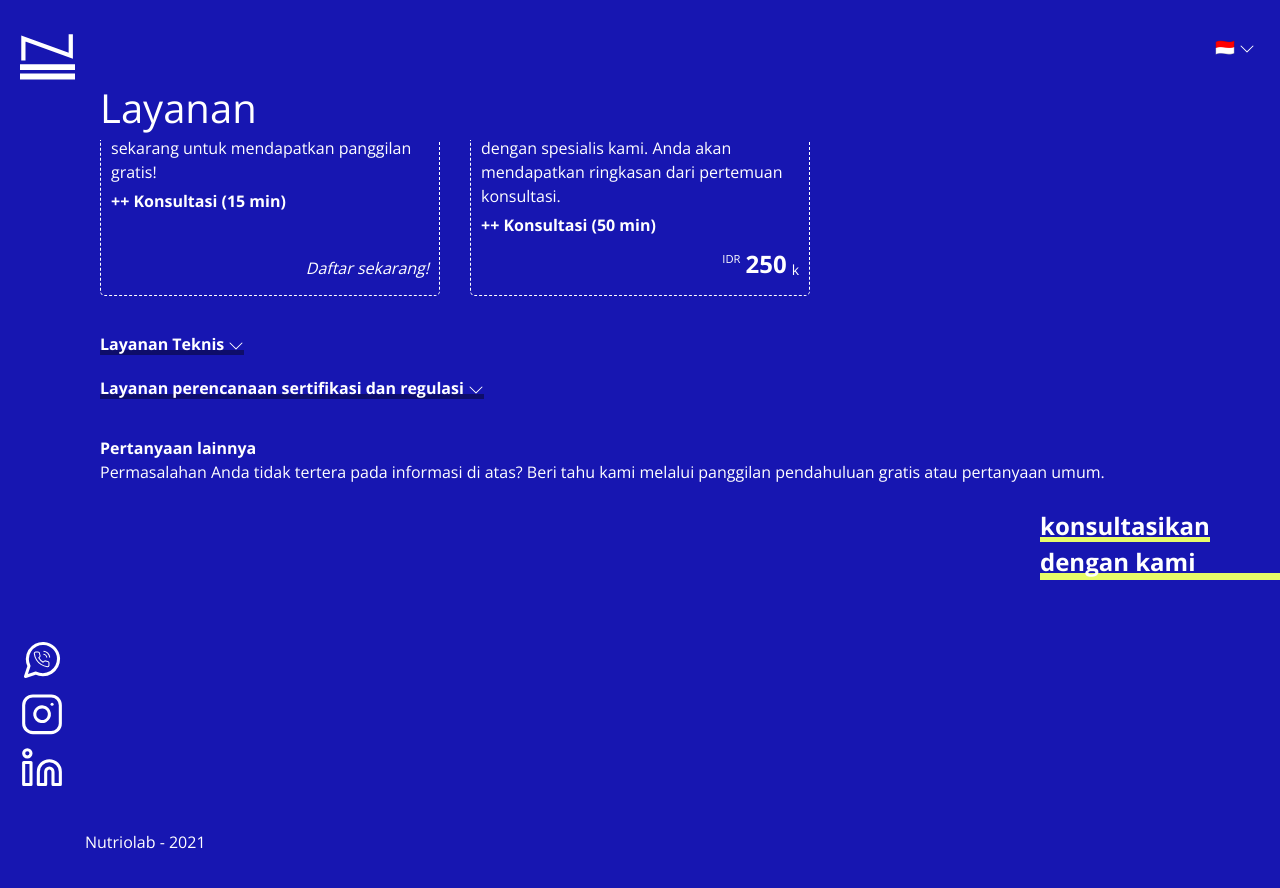
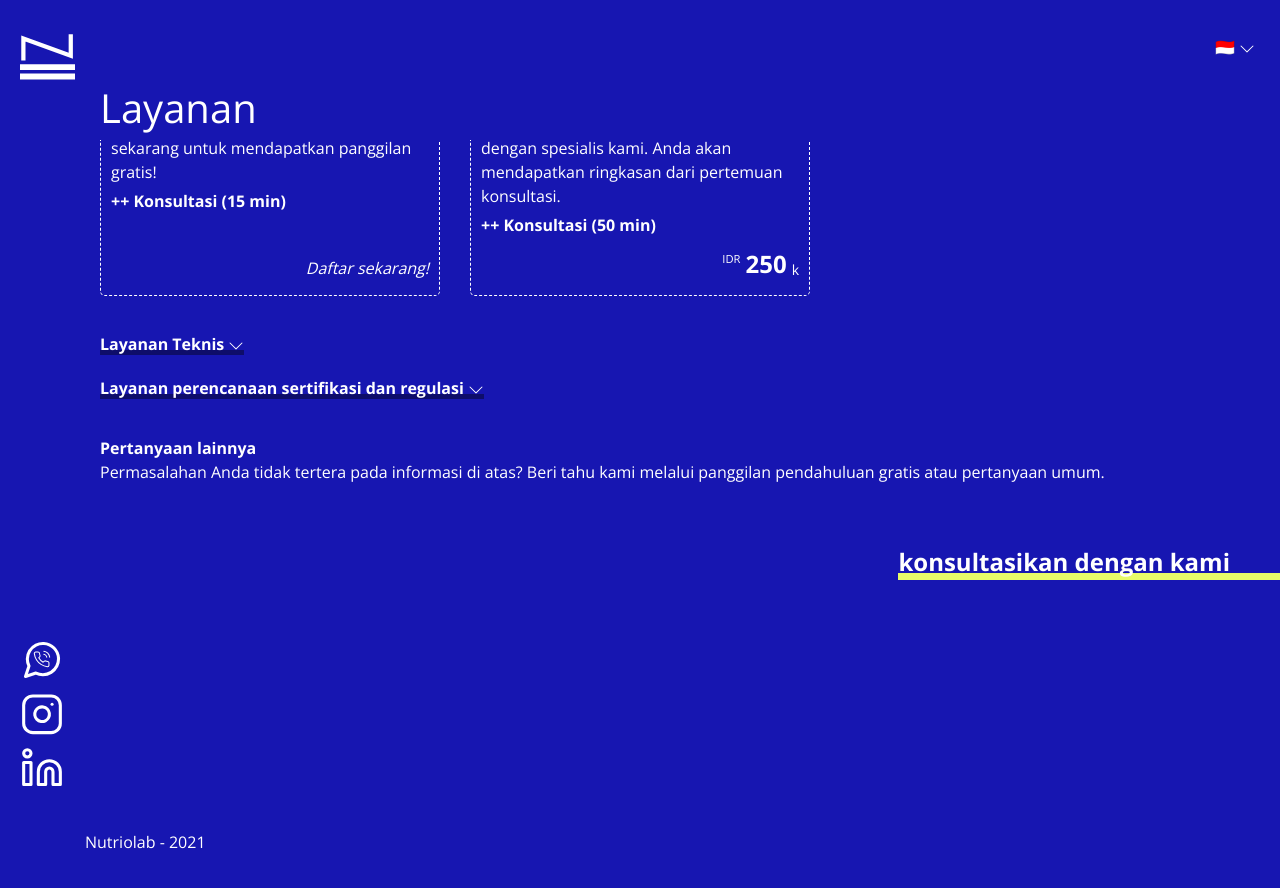
Before and after one commit to nutriolab/nutriolab.github.io, a Jekyll site: the page built from pages/id/services.md, in a window 1280 px wide and 900 px high, scrolled down 100 px. Shown: the top 888 px of the window. Built offline with Jekyll 4.4.1, drawn with Linux system fonts in a browser that asks for light colours.

Commit message:
Update services.scss

```diff
--- a/assets/css/services.scss
+++ b/assets/css/services.scss
@@ -111,7 +111,7 @@
     position: absolute;
     bottom: 20%;
     right: 0;
-    max-width: 240px;
+    margin-left: $total-padding + $logo-width;
     padding-right: 50px;
     font-weight: bold;
     font-size: 24px;
```
